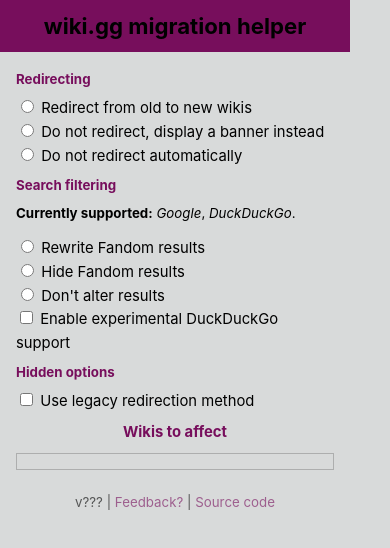
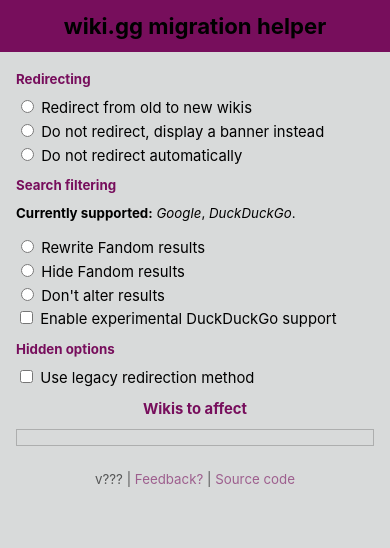
Before and after one commit to freedomgamesdev/wikigg-redirect-extension, a website: page popup.html in a window 390 px wide. Drawn offline with Linux system fonts and the light colour scheme; files whose address does not match are found by name.

Commit message:
fix: popup extremely narrow in Chrome and relatives

```diff
--- a/popup.html
+++ b/popup.html
@@ -31,7 +31,7 @@
 			body {
 				margin: 0;
 				max-width: 350px;
-				width: 100%;
+				width: 350px;
 				font-family: Inter, system-ui, "Segoe UI", Roboto, Helvetica, Arial, sans-serif;
 				font-size: .85em;
                 line-height: 1.6;
@@ -184,6 +184,8 @@
                 body {
                     font-size: 0.925em;
                     max-height: 100vh;
+                    width: 100%;
+                    max-width: unset;
                 }
                 h3 {
                     margin: -1rem -1rem 0.5em;
```
